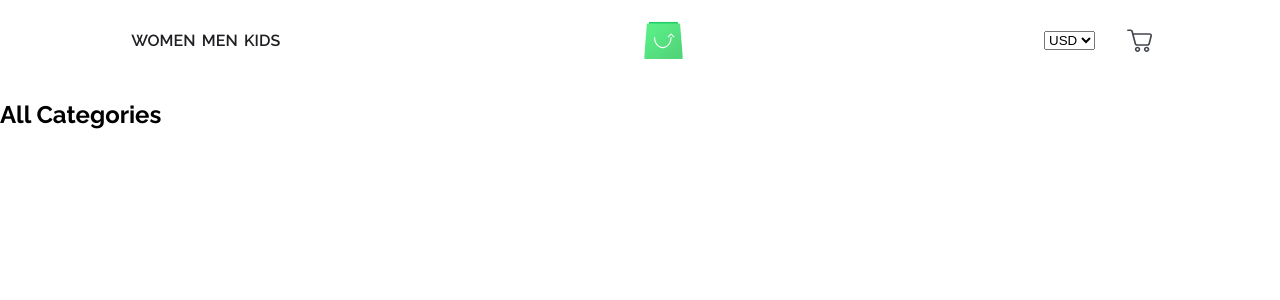
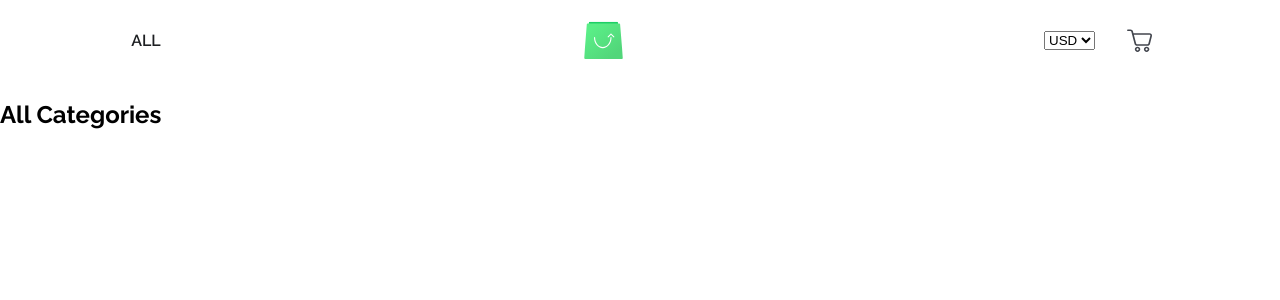
Before and after one commit to DavidGCC/scandiweb-react-task, a React (Create React App) app: page / in a window 1280 px wide. Shown: the top 300 px of the page. Built offline with nearby package versions, Linux system fonts and the light colour scheme.

Commit message:
Added categories to navbar

```diff
--- a/src/components/header/Navbar.jsx
+++ b/src/components/header/Navbar.jsx
@@ -1,18 +1,36 @@
 import React from "react";
+import { Link } from "react-router-dom";
+
+import { getCategories } from "../../graphql/queries";
+import client from "../../graphql/client";
 
 class Navbar extends React.Component {
+    constructor(props) {
+        super(props);
+        this.state = { categories: ["all"] }
+    }
+    componentDidMount() {
+        client
+            .query({
+                query: getCategories,
+            })
+            .then((response) => {
+                const toSet = new Set(response.data.category.products.map(i => i.category));
+                const toArr = Array.from(toSet);
+                this.setState(prevState => ({ ...prevState, categories: ["all", ...toArr] }));
+            })
+    }
     render() {
+        console.log(this.state.categories);
         return (
             <div id="navbar">
-                <li className="nav-item">
-                    <a href="1">women</a>
-                </li>
-                <li className="nav-item">
-                    <a href="2">men</a>
-                </li>
-                <li className="nav-item">
-                    <a href="3">kids</a>
-                </li>
+                {
+                    this.state.categories.map(c => (
+                        <li className="nav-item" key={c}>
+                            <Link to={`/?category=${c}`}>{c}</Link>
+                        </li>
+                    ))
+                }
             </div>
         );
     }
--- a/src/graphql/queries.js
+++ b/src/graphql/queries.js
@@ -19,3 +19,13 @@ export const getItems = gql`
         }
     }
 `;
+
+export const getCategories = gql`
+    query {
+        category {
+            products {
+                category
+            }
+        }
+    }
+`;
```
